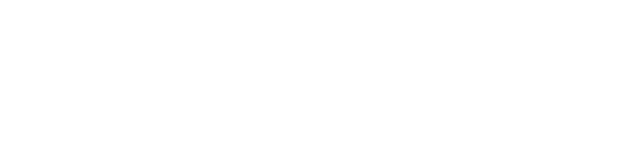
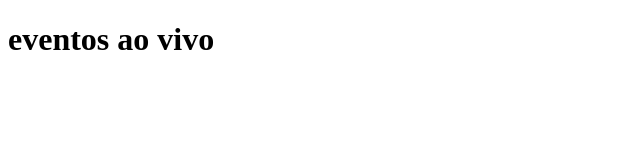
Before and after one commit to REMILDOj/remildo, a plain HTML site: page remildo-main/index.html in a window 1280 px wide. Shown: the whole page, without its empty margins (0-640 px from the left). Drawn offline with Linux system fonts and the light colour scheme.

Commit message:
Add files via upload

```diff
--- a/remildo-main/index.html
+++ b/remildo-main/index.html
@@ -1,10 +1,15 @@
 <!DOCTYPE html>
 <html>
 <head>
-    <title>Titulo do site</title>
+    <title>start bet</title>
     <meta charset="UTF-8">
     <meta name="viewport" content="width=device-width, initial-scale=1">
     <link rel="stylesheet" href="styles.css">
 
 
     </head>
+    <body>
+         <h1> eventos ao vivo </h1>
+    </body>
+
+</html>
--- a/remildo-main/styles.css
+++ b/remildo-main/styles.css
@@ -0,0 +1,9 @@
+:root{
+    --cinza-pricipal:#d9d9d9;
+    --roxo-secundario:#bfcff9;
+    --botao-rosa:#f6ebeb;
+    --cor-de-fundo:#d9d9d9;
+
+
+body{
+    background-color: var(
```
